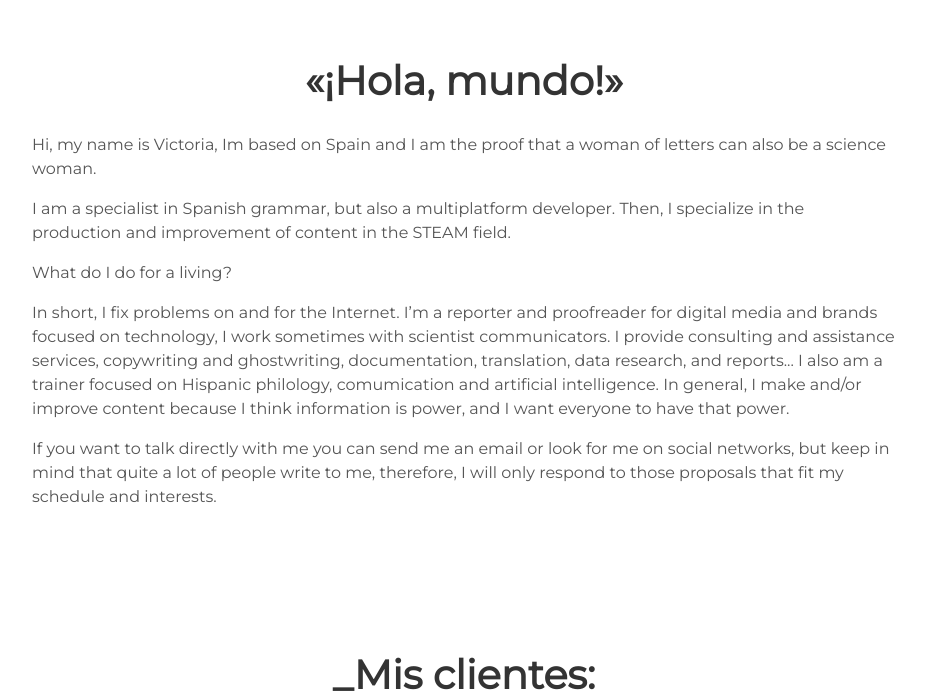
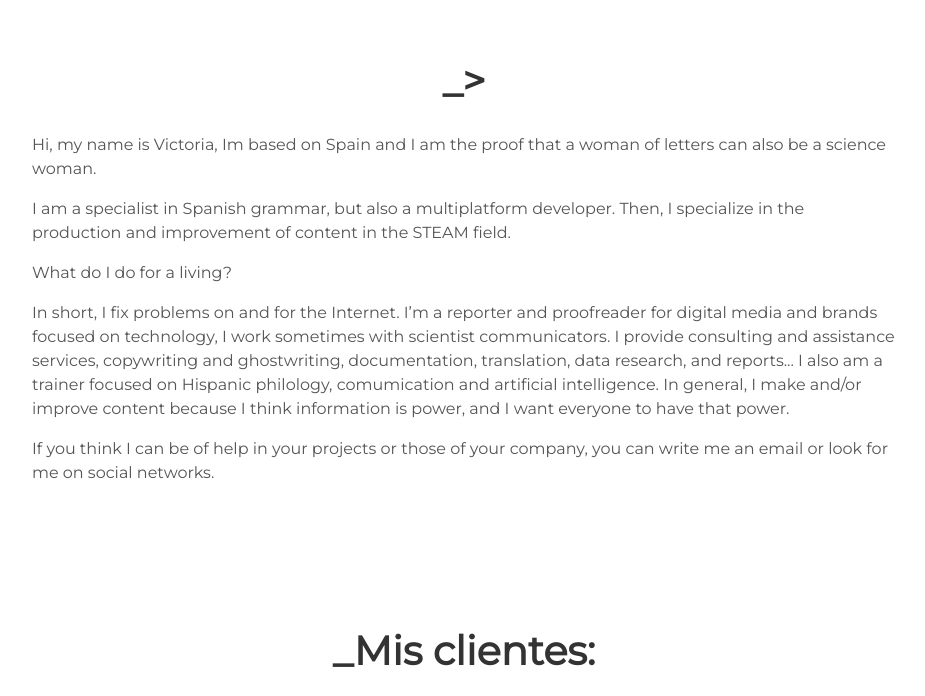
Before and after one commit to kavmini/kavmini, a Jekyll site: the page built from index.html, in a window 1280 px wide and 900 px high, scrolled down 720 px, cut to the strip 204-900 px from the top of the window. Shown: the whole strip, without its empty margins (176-1101 px from the left). Built offline with Jekyll 4.4.1, drawn with Linux system fonts in a browser that asks for light colours.

Commit message:
Update about.html

```diff
--- a/_includes/about.html
+++ b/_includes/about.html
@@ -1,5 +1,5 @@
  <div class="user-details">
-   <h1>«¡Hola, mundo!»</h1>
+   <h1>_></h1>
 </div>
 
 <section id="CV">
@@ -14,6 +14,6 @@
 
 <p>In short, I fix problems on and for the Internet. I’m a reporter and proofreader for digital media and brands focused on technology, I work sometimes with scientist communicators. I provide consulting and assistance services, copywriting and ghostwriting, documentation, translation, data research, and reports... I also am a trainer focused on Hispanic philology, comumication and artificial intelligence. In general, I make and/or improve content because I think information is power, and I want everyone to have that power.</p>
 
-<p>If you want to talk directly with me you can send me an email or look for me on social networks, but keep in mind that quite a lot of people write to me, therefore, I will only respond to those proposals that fit my schedule and interests. </p>
+<p>If you think I can be of help in your projects or those of your company, you can write me an email or look for me on social networks. </p>
 
 <p>&nbsp;</p>
```
